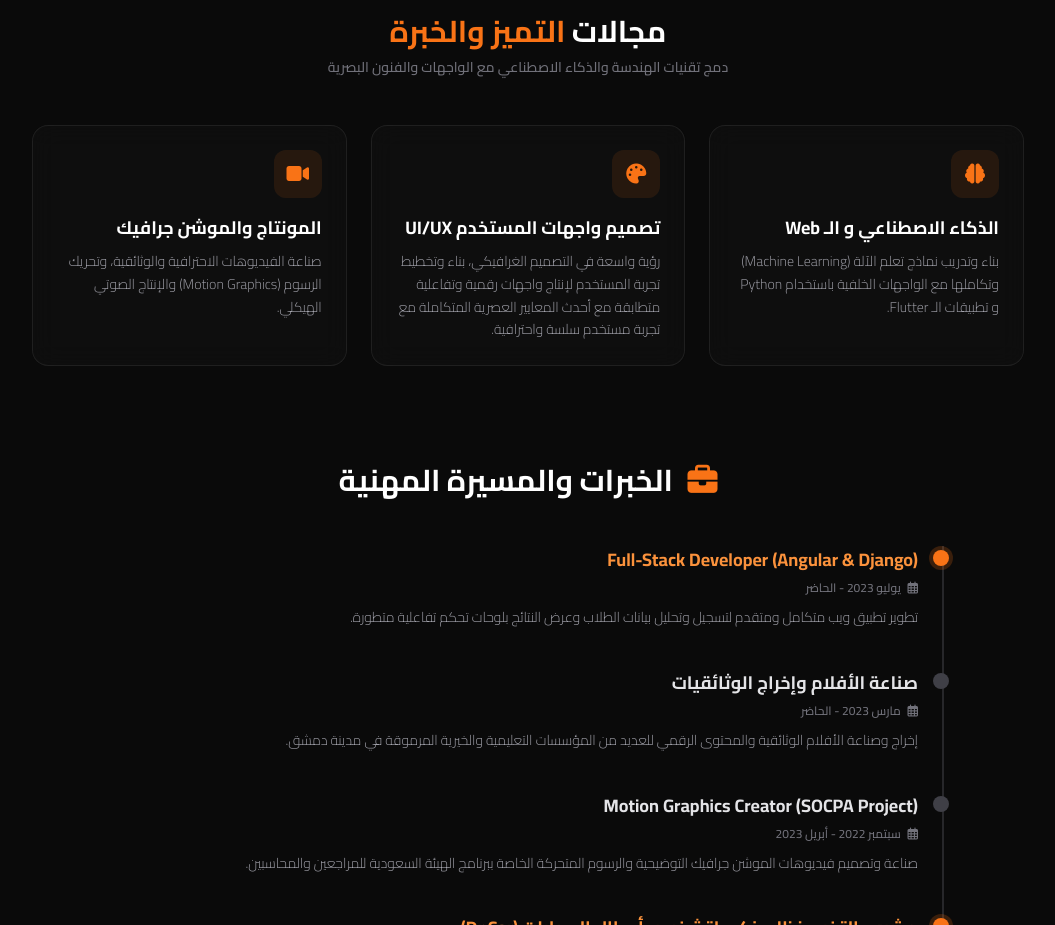
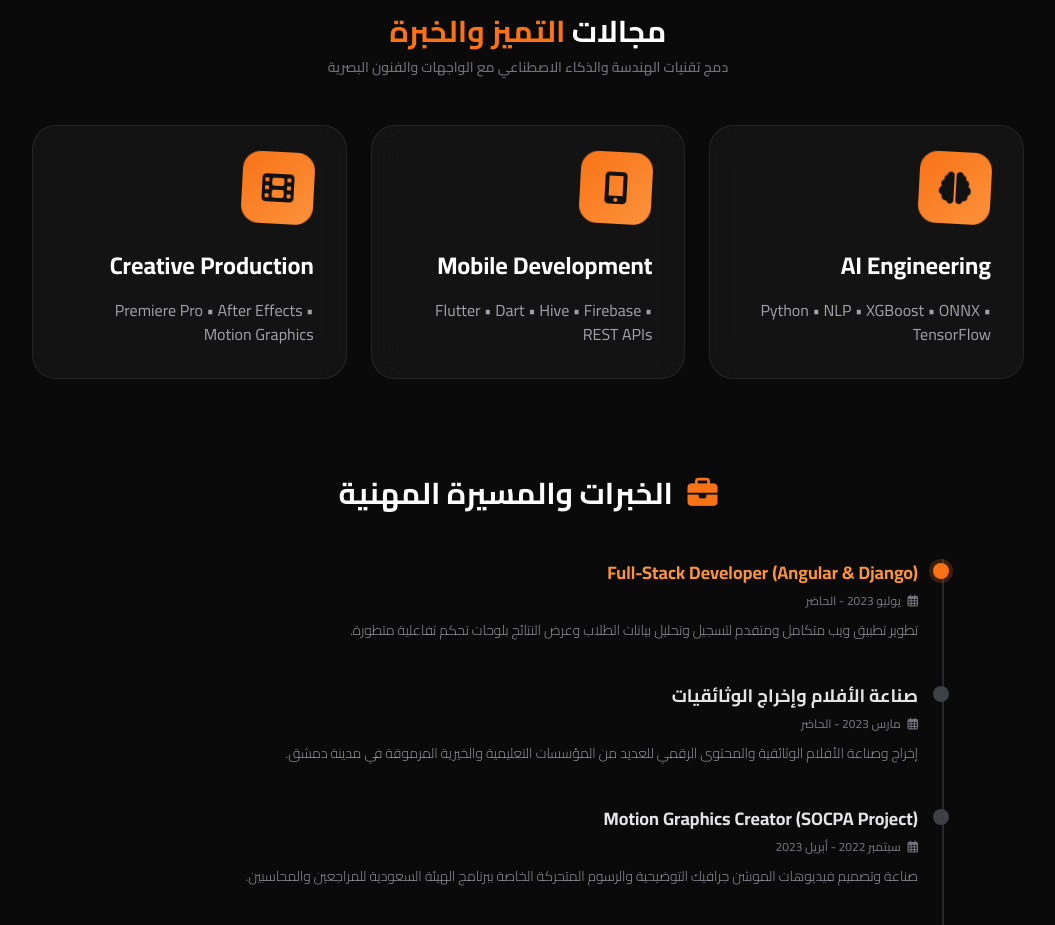
Before and after one commit to engabdallahalrefai/my-portfolio-website, a plain HTML site: page index.html in a window 1280 px wide. Shown: the part 995-1920 px from the top of the page, without its empty margins (112-1167 px from the left). Drawn offline with nearby package versions, Linux system fonts and the light colour scheme.

Commit message:
Update index.html

```diff
--- a/index.html
+++ b/index.html
@@ -12,6 +12,7 @@
 
     <!-- ربط مكتبة Font Awesome للأيقونات -->
     <link rel="stylesheet" href="https://cdnjs.cloudflare.com/ajax/libs/font-awesome/6.4.0/css/all.min.css">
+    <link rel="stylesheet" href="https://cdnjs.cloudflare.com/ajax/libs/font-awesome/6.7.2/css/all.min.css">
     <script src="https://cdn.tailwindcss.com"></script>
 
     <style>
@@ -29,6 +30,11 @@
             to { transform: rotate(360deg); }
         }
         .animate-slow-spin { animation: slow-spin 16s linear infinite; }
+        .glass2{background:rgba(255,255,255,.04);backdrop-filter:blur(16px);border:1px solid rgba(255,255,255,.08)}
+        .card{transition:.35s}.card:hover{transform:translateY(-8px) scale(1.02);box-shadow:0 0 35px rgba(249,115,22,.25)}
+        .icon{width:72px;height:72px;border-radius:18px;display:flex;align-items:center;justify-content:center;background:linear-gradient(135deg,#f97316,#fb923c);font-size:32px;color:#111;animation:float 3s ease-in-out infinite}
+        @keyframes float{50%{transform:translateY(-8px) rotate(4deg)}}
+
     </style>
 </head>
 <body class="bg-neutral-950 text-white antialiased selection:bg-orange-500 selection:text-white">
@@ -97,40 +103,44 @@
         </div>
     </section>
 
-    <!-- قسم المهارات والخدمات -->
+   <!-- قسم المهارات والخدمات -->
     <section id="skills" class="max-w-5xl mx-auto my-24 px-4">
+
         <div class="text-center max-w-xl mx-auto mb-12">
             <h2 class="text-2xl md:text-3xl font-bold">مجالات <span class="text-orange-500">التميز والخبرة</span></h2>
             <p class="text-zinc-500 text-sm mt-2 font-medium">دمج تقنيات الهندسة والذكاء الاصطناعي مع الواجهات والفنون البصرية</p>
         </div>
 
+        <!-- شبكة البطاقات المحدثة وروابط الانتقال -->
         <div class="grid grid-cols-1 md:grid-cols-3 gap-6">
-            <!-- بطاقة 1 -->
-            <div class="glass p-6 rounded-2xl hover:border-orange-500/40 transition-all duration-300 group">
-                <div class="w-12 h-12 bg-orange-500/10 rounded-xl flex items-center justify-center text-orange-500 text-xl mb-4 group-hover:bg-orange-500 group-hover:text-black transition-all">
-                    <i class="fas fa-brain"></i>
+
+            <!-- بطاقة هندسة الذكاء الاصطناعي -->
+            <a href="ai-engineering.html" class="glass2 card rounded-3xl p-8 block cursor-pointer hover:border-orange-500/40 transition-all duration-300">
+                <div class="icon">
+                    <i class="fa-solid fa-brain"></i>
                 </div>
-                <h3 class="text-lg font-bold mb-2">الذكاء الاصطناعي و الـ Web</h3>
-                <p class="text-zinc-400 text-sm font-light leading-relaxed">بناء وتدريب نماذج تعلم الآلة (Machine Learning) وتكاملها مع الواجهات الخلفية باستخدام Python و تطبيقات الـ Flutter.</p>
-            </div>
+                <h2 class="text-2xl font-bold mt-5">AI Engineering</h2>
+                <p class="text-zinc-400 mt-4">Python • NLP • XGBoost • ONNX • TensorFlow</p>
+            </a>
 
-            <!-- بطاقة 2 -->
-            <div class="glass p-6 rounded-2xl hover:border-orange-500/40 transition-all duration-300 group">
-                <div class="w-12 h-12 bg-orange-500/10 rounded-xl flex items-center justify-center text-orange-500 text-xl mb-4 group-hover:bg-orange-500 group-hover:text-black transition-all">
-                    <i class="fas fa-palette"></i>
+            <!-- بطاقة تطوير الهواتف المحمولة -->
+            <a href="mobile-development.html" class="glass2 card rounded-3xl p-8 block cursor-pointer hover:border-orange-500/40 transition-all duration-300">
+                <div class="icon">
+                    <i class="fa-solid fa-mobile-screen-button"></i>
                 </div>
-                <h3 class="text-lg font-bold mb-2">تصميم واجهات المستخدم UI/UX</h3>
-                <p class="text-zinc-400 text-sm font-light leading-relaxed"> رؤية واسعة في التصميم الغرافيكي، بناء وتخطيط تجربة المستخدم لإنتاج واجهات رقمية وتفاعلية متطابقة مع أحدث المعايير العصرية المتكاملة مع تجربة مستخدم سلسة واحترافية.</p>
-            </div>
+                <h2 class="text-2xl font-bold mt-5">Mobile Development</h2>
+                <p class="text-zinc-400 mt-4">Flutter • Dart • Hive • Firebase • REST APIs</p>
+            </a>
 
-            <!-- بطاقة 3 -->
-            <div class="glass p-6 rounded-2xl hover:border-orange-500/40 transition-all duration-300 group">
-                <div class="w-12 h-12 bg-orange-500/10 rounded-xl flex items-center justify-center text-orange-500 text-xl mb-4 group-hover:bg-orange-500 group-hover:text-black transition-all">
-                    <i class="fas fa-video"></i>
+            <!-- بطاقة الإنتاج الإبداعي -->
+            <a href="creative-production.html" class="glass2 card rounded-3xl p-8 block cursor-pointer hover:border-orange-500/40 transition-all duration-300">
+                <div class="icon">
+                    <i class="fa-solid fa-film"></i>
                 </div>
-                <h3 class="text-lg font-bold mb-2">المونتاج والموشن جرافيك</h3>
-                <p class="text-zinc-400 text-sm font-light leading-relaxed">صناعة الفيديوهات الاحترافية والوثائقية، وتحريك الرسوم (Motion Graphics) والإنتاج الصوتي الهيكلي.</p>
-            </div>
+                <h2 class="text-2xl font-bold mt-5">Creative Production</h2>
+                <p class="text-zinc-400 mt-4">Premiere Pro • After Effects • Motion Graphics</p>
+            </a>
+
         </div>
     </section>
 
```
